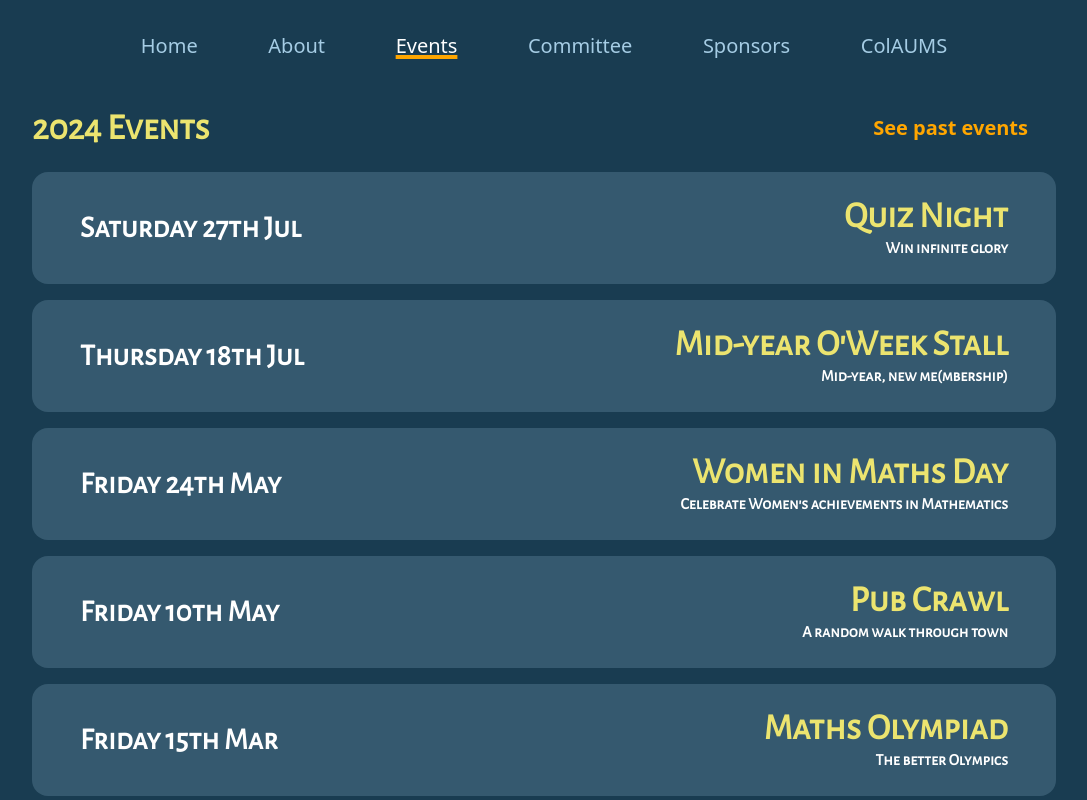
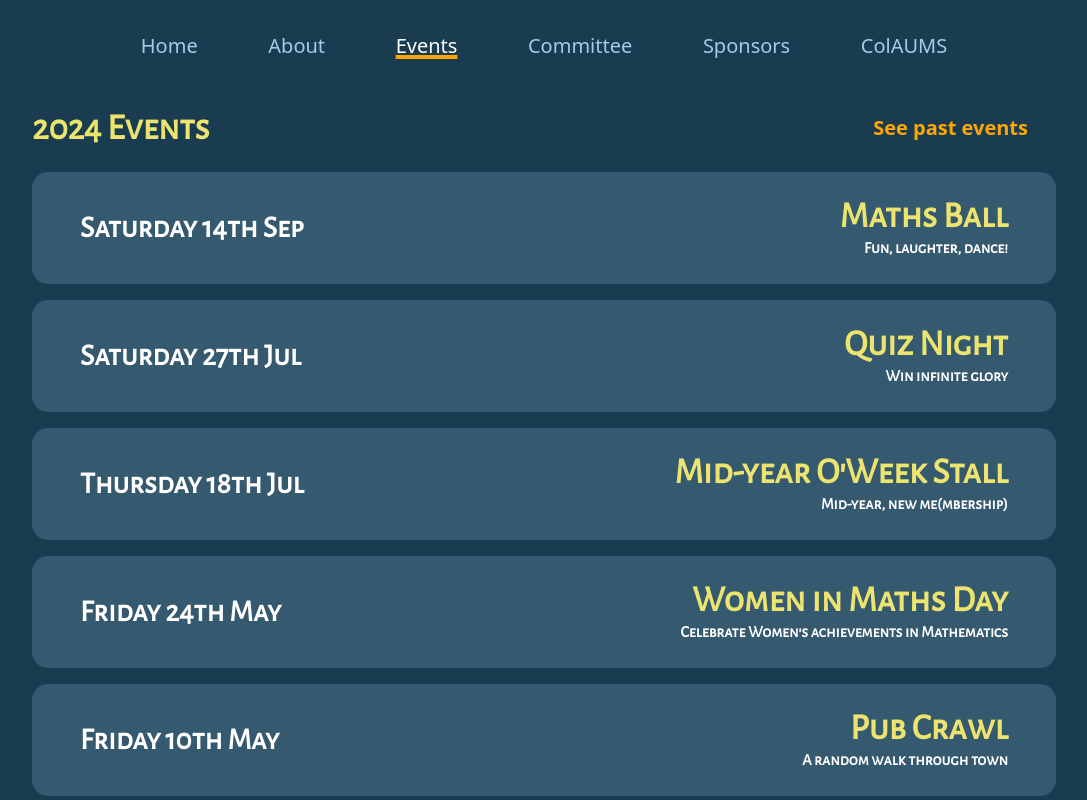
Before and after one commit to Adelaide-University-Maths-Society/aums.org.au, an Astro site: page /events in a window 1280 px wide. Shown: the top 800 px of the page, without its empty margins (96-1183 px from the left). Built offline with nearby package versions, Linux system fonts and the light colour scheme; Astro itself is replaced by a stand-in of ours; some icons are missing.

Commit message:
update website

```diff
--- a/src/pages/events.astro
+++ b/src/pages/events.astro
@@ -36,6 +36,12 @@ import { Icon } from "astro-icon/components";
                     dateTime="24/02/2023"
                 />
                 -->
+                <EventCard
+                    title="Maths Ball"
+                    description="Fun, laughter, dance!"
+                    dateTime="Saturday 14th Sep"
+                    color="bg-primary"
+                />
                 <EventCard
                     title="Quiz Night"
                     description="Win infinite glory"
```
